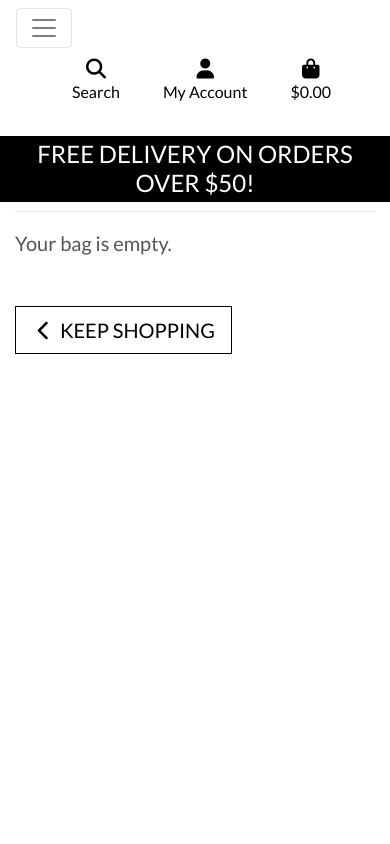
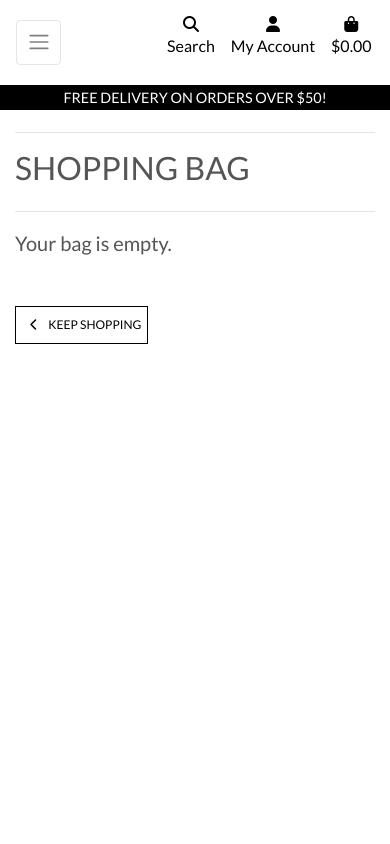
Before and after one commit to DomGambarini/boutique-ado-django-project, a Django app: page /bag/ in a window 390 px wide. Run offline with Django 3.2, Linux system fonts and the light colour scheme; some libraries are stand-ins or nearby versions.

Commit message:
Refactor code and made shopping bag responsive

```diff
--- /dev/null
+++ b/bag/templates/bag/product-image.html
@@ -0,0 +1,5 @@
+{% if item.product.image %}
+<img class="img-fluid rounded" src="{{ item.product.image.url }}" alt="{{ item.product.name }}">
+{% else %}
+<img class="img-fluid rounded" src="{{ MEDIA_URL }}noimage.png" alt="{{ item.product.name }}">
+{% endif %}
--- /dev/null
+++ b/bag/templates/bag/product-info.html
@@ -0,0 +1,3 @@
+<p class="my-0"><strong>{{ item.product.name }}</strong></p>
+<p class="my-0"><strong>Size: </strong>{% if item.product.has_sizes %}{{ item.size|upper }}{% else %}N/A{% endif %}</p>
+<p class="my-0 small text-muted">SKU: {{ item.product.sku|upper }}</p>
--- a/static/css/base.css
+++ b/static/css/base.css
@@ -290,4 +290,40 @@ input[name='q']::placeholder {
     body {
         height: calc(100vh - 116px);
     }
+
+    .display-4.logo-font.text-black {
+        font-size: 2rem;
+    }
+
+    .nav-link {
+        padding: 0.15rem;
+    }
+
+    .nav-link i.fa-lg {
+        font-size: 1rem;
+    }
+
+    .navbar-toggler {
+        padding: .6rem .6rem;
+        font-size: 1rem;
+    }
+
+    #delivery-banner h4 {
+        font-size: .9rem;
+    }
+
+    .btn.btn-outline-black.rounded-0,
+    .btn.btn-black.rounded-0 {
+        padding: .375rem .375rem;
+    }
+
+    .btn.btn-outline-black.rounded-0.btn-lg,
+    .btn.btn-black.rounded-0.btn-lg {
+        padding: .375rem .375rem;
+        font-size: .75rem;
+    }
+
+    .increment-qty, .decrement-qty {
+        padding: .25rem .5rem !important;
+    }
 }
--- a/templates/includes/main-nav.html
+++ b/templates/includes/main-nav.html
@@ -1,5 +1,10 @@
 <div class="collapse navbar-collapse" id="main-nav">
     <ul class="navbar-nav w-auto mx-auto">
+        <li class="nav-item d-block d-md-none">
+            <a class="logo-font font-weight-bold nav-link text-black mr-5" href="{% url 'home' %}" id="home-link">
+                Home
+            </a>
+        </li>
         <li class="nav-item dropdown">
             <a class="logo-font font-weight-bold nav-link text-black mr-5" href="#" id="all-products-link" data-toggle="dropdown" aria-haspopup="true" aria-expanded="false">
                 All Products
--- a/templates/includes/mobile-top-header.html
+++ b/templates/includes/mobile-top-header.html
@@ -33,7 +33,7 @@
               {% if request.user.is_superuser %}
                   <a href="{% url 'add_product' %}" class="dropdown-item">Product Management</a>
               {% endif %}
-              <a href="" class="dropdown-item">My Profile</a>
+              <a href="{% url 'profile' %}" class="dropdown-item">My Profile</a>
               <a href="{% url 'account_logout' %}" class="dropdown-item">Logout</a>
           {% else %}
               <a href="{% url 'account_signup' %}" class="dropdown-item">Register</a>
```
Also changed, not shown: bag/templates/bag/bag-total.html (added, +8 -0 lines), bag/templates/bag/bag.html (+47 -61 lines), bag/templates/bag/checkout-buttons.html (added, +12 -0 lines), bag/templates/bag/quantity-form.html (added, +32 -0 lines).
